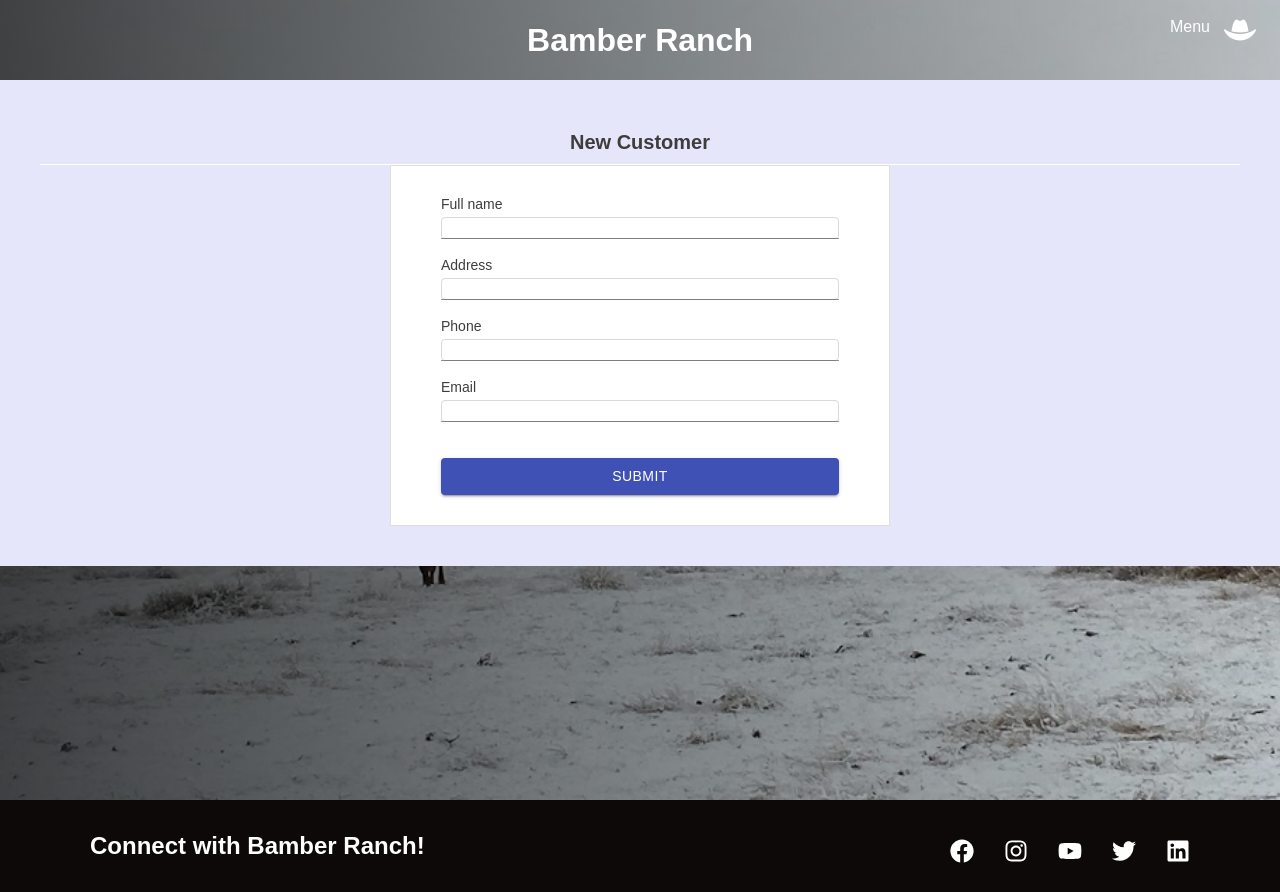
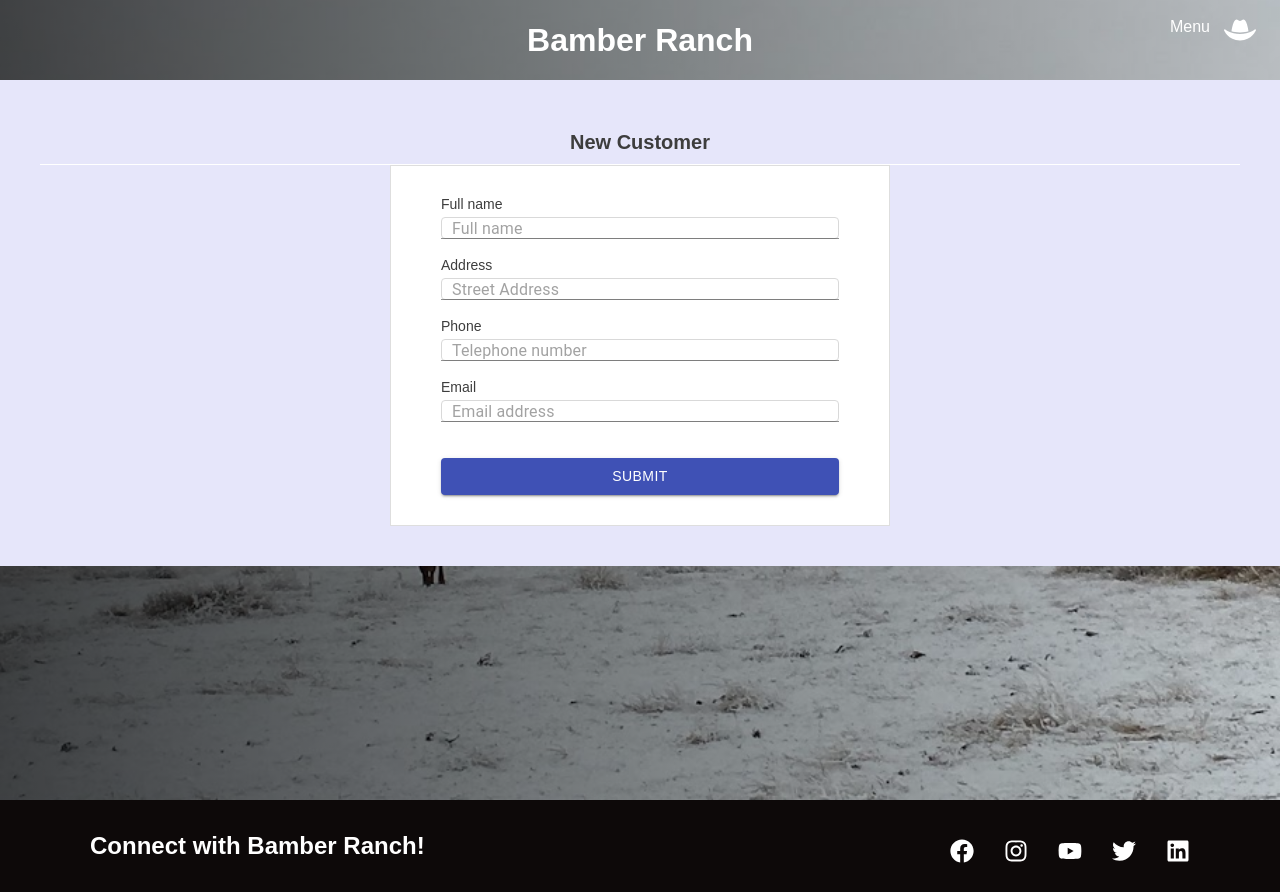
Before and after one commit to JanBo/theranch, a React (Create React App) app: page /signup in a window 1280 px wide. Built offline with nearby package versions, Linux system fonts and the light colour scheme; what @aws-amplify/datastore, aws-amplify would draw is missing.

Commit message:
changed application title

```diff
--- a/public/index.html
+++ b/public/index.html
@@ -24,7 +24,7 @@
       work correctly both with client-side routing and a non-root public URL.
       Learn how to configure a non-root public URL by running `npm run build`.
     -->
-    <title>React App</title>
+    <title>Bamber Ranch</title>
   </head>
   <body>
     <noscript>You need to enable JavaScript to run this app.</noscript>
--- a/src/components/Navbar/NavbarElements.js
+++ b/src/components/Navbar/NavbarElements.js
@@ -19,8 +19,8 @@ export const NavLink = styled(Link)`
   cursor: pointer;
 
   @media screen and (max-width: 1000px) {
-    color: #12f;
-    font-size: 1.5rem;
+    color: #fff;
+    font-size: 1.7rem;
     position: absolute;
     top: 10px;
     left: 25px;
--- a/src/components/Products/index.js
+++ b/src/components/Products/index.js
@@ -24,7 +24,6 @@ const Products = ({ heading }) => {
   const [quarterPrice, setQuarterPrice] = useState(0);
   const [halfPrice, setHalfPrice] = useState(0);
   const [wholePrice, setWholePrice] = useState(0);
-  const [pris, setPris] = useState();
   const history = useHistory();
 
   const toggle = () => {
@@ -37,35 +36,26 @@ const Products = ({ heading }) => {
   };
 
   useEffect(() => {
-    //API.get("meatpriceapi", "/meatprice/type").then((prices) =>
     API.get("meatpriceapi", "/meatprice/type")
       .then((response) => {
-        // Add your code here
-        setPris(response);
-        console.log(response);
-        setQuarterPrice(response[0].price);
-        setHalfPrice(response[1].price);
-        setWholePrice(response[2].price);
+        for (const item of response) {
+          if (item.type === "QUARTER") setQuarterPrice(item.price);
+          if (item.type === "HALF") setHalfPrice(item.price);
+          if (item.type === "WHOLE") setWholePrice(item.price);
+        }
       })
       .catch((error) => {
         console.log(error.response);
       });
-    //console.log(price);
-    //const models = await DataStore.query(Custome);
-    //setCusts(models);
-
-    //const pris = await DataStore.query(ranchprice);
-    //console.log("Fetching Prices");
   }, []); // only run this function on the first mount
 
   return (
     <ProductsContainer>
-      <div key={quarterPrice.type}>
+      {/* <div>
         <p>{quarterPrice}</p>
         <p>{halfPrice}</p>
         <p>{wholePrice}</p>
-      </div>
-      {/* ))} */}
+      </div> */}
       <Navbar toggle={toggle} />
       <Sidebar isOpen={isOpen} toggle={toggle} />
       <ProductsHeading>Choose your favorite</ProductsHeading>
@@ -77,8 +67,11 @@ const Products = ({ heading }) => {
               <ProductInfo>
                 <ProductTitle>{product.name}</ProductTitle>
                 <ProductDesc>{product.desc}</ProductDesc>
-                <ProductPrice>{quarterPrice}</ProductPrice>
-                {/* pris[index].price */}
+                <ProductPrice>
+                  {index === 0 && quarterPrice}
+                  {index === 1 && halfPrice}
+                  {index === 2 && wholePrice}
+                </ProductPrice>
                 <ProductButton onClick={routeChange}>
                   {product.button}
                 </ProductButton>
--- a/src/components/SignUp/index.js
+++ b/src/components/SignUp/index.js
@@ -92,12 +92,14 @@ const SignUp = () => {
           <TextField
             onChange={() => setSaved(false)}
             {...register("name", { required: true, maxLength: 40 })}
+            placeholder="Full name"
           />
           {errors.name && <div>Name is required</div>}
           <br />
           <label>Address</label>
           <TextField
             {...register("address", { required: true, maxLength: 50 })}
+            placeholder="Street Address"
           />
           {errors.address && errors.address.type === "required" && (
             <span>Address is required</span>
@@ -115,11 +117,19 @@ const SignUp = () => {
           >
             {() => <TextField />}
           </InputMask> */}
-          <TextField type="tel" {...register("phone", { required: true })} />
+          <TextField
+            type="tel"
+            {...register("phone", { required: true })}
+            placeholder="Telephone number"
+          />
           {errors.phone && <div>Phone is required</div>}
           <br />
           <label>Email</label>
-          <TextField type="email" {...register("email", { required: true })} />
+          <TextField
+            type="email"
+            {...register("email", { required: true })}
+            placeholder="Email address"
+          />
           {errors.email && <span>Email is required</span>}
           <br />
           {/* <InputLabel id="demo-simple-select-label">Beef</InputLabel> */}
--- a/src/components/Testimonial/index.js
+++ b/src/components/Testimonial/index.js
@@ -8,7 +8,7 @@ import Navbar from "../Navbar";
 import Sidebar from "../Sidebar";
 import {
   TestimonialContainer,
-  TestimonialContent
+  TestimonialContent,
 } from "./TestimonialElements";
 
 const useStyles = makeStyles({
```
Also changed, not shown: src/components/Gallery/index.js (+1 -8 lines), src/components/RecipeReviewCard.js (+44 -39 lines).
